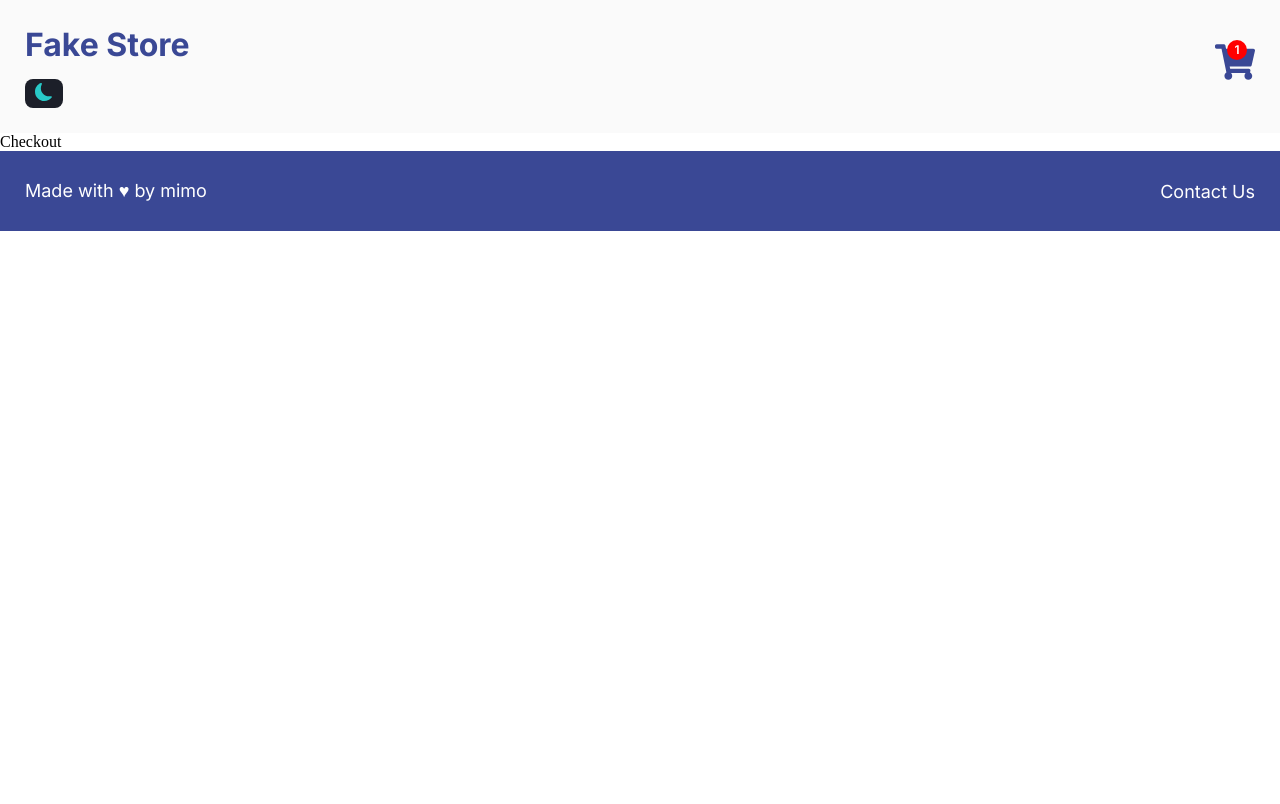
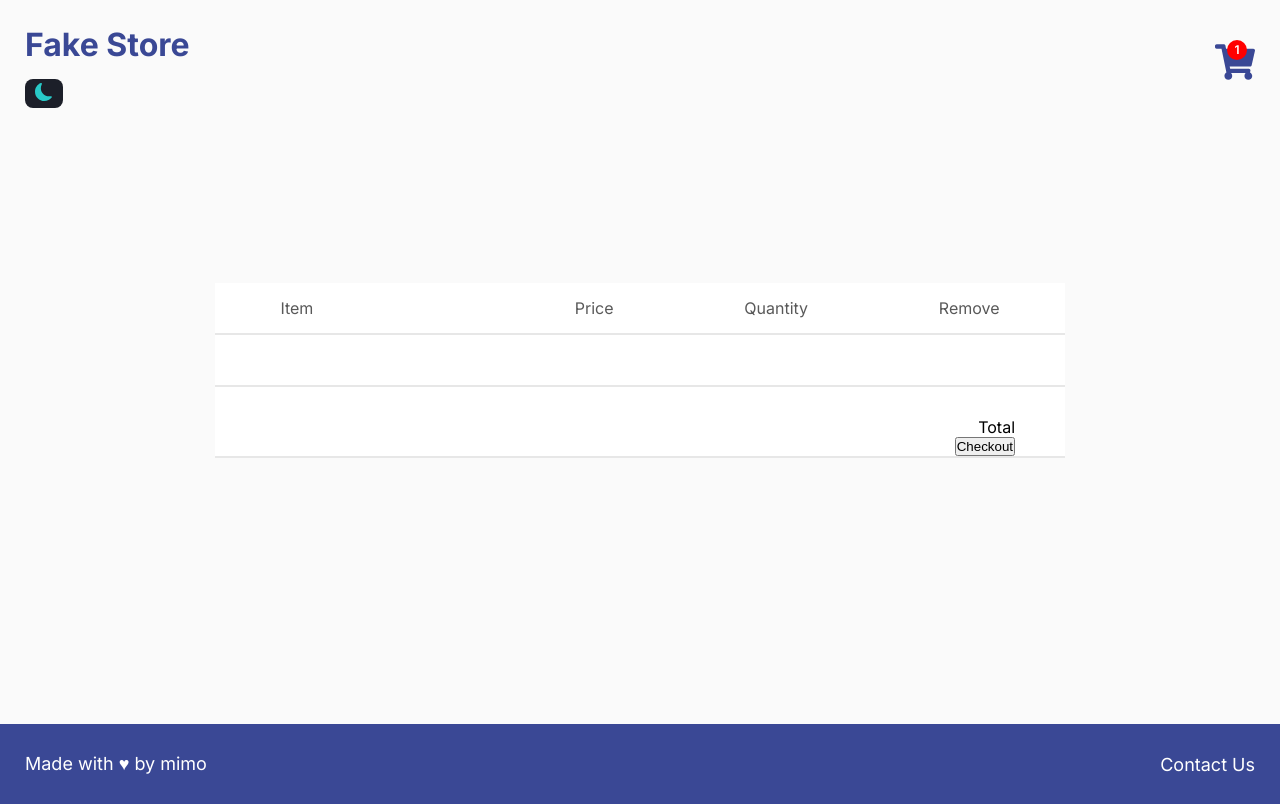
Before and after one commit to nhahn92/fake-store, a React (Vite) app: page /checkout in a window 1280 px wide. Built offline with nearby package versions, Linux system fonts and the light colour scheme.

Commit message:
Worked on Checkout page

```diff
--- a/src/pages/Checkout/Checkout.css
+++ b/src/pages/Checkout/Checkout.css
@@ -0,0 +1,58 @@
+.checkout-container {
+    display: flex;
+    align-items: center;
+    flex-direction: column;
+
+    background-color: var(--light-gray);
+    font-family: 'Inter', sans-serif;
+    height: calc(100vh - 209px);
+    width: 100%;
+}
+
+.checkout-container-dark {
+    background-color: var(--darker-blue);
+    color: var(--light-gray);
+}
+
+.checkout-header-container {
+    display: grid;
+    align-items: center;
+    justify-content: space-around;
+    grid-template:
+        "item item price quantity remove" 50px;
+
+    background-color: var(--white);
+    border-bottom: 2px solid var(--border-gray);
+    color: var(--dark-gray);
+    margin-top: 150px;
+    width: 850px;
+}
+
+.checkout-contents-container {
+    display: grid;
+    align-items: center;
+    justify-content: space-around;
+    grid-template:
+        "product product pricetag amount trashcan" 50px;
+
+    background-color: var(--white);
+    border-bottom: 2px solid var(--border-gray);
+    color: var(--black);
+    width: 850px;
+}
+
+.checkout-footer-container {
+    display: flex;
+    align-items: flex-end;
+    flex-direction: column;
+
+    background-color: var(--white);
+    border-bottom: 2px solid var(--border-gray);
+    color: var(--black);
+    padding: 30px 50px 0 0;
+    width: 850px;
+}
+
+.checkout-item-header {
+    grid-area: item;
+}
--- a/src/pages/Checkout/Checkout.jsx
+++ b/src/pages/Checkout/Checkout.jsx
@@ -1,10 +1,27 @@
-import React from 'react'
+import React, { useState, useEffect, useContext } from 'react'
 import './Checkout.css'
+import { ThemeContext } from '../../contexts/ThemeContext'
 
 function Checkout() {
+  // Change to use global state
+  // Note: {} not []
+  const {darkMode, setDarkMode} = useContext(ThemeContext)
+
   return (
-    <div>
-        Checkout
+    <div className={darkMode?"checkout-container checkout-container-dark" : "checkout-container"}>
+      <div className="checkout-header-container">
+        <p className="checkout-item-header">Item</p>
+        <p className="checkout-price-header">Price</p>
+        <p className="checkout-quantity-header">Quantity</p>
+        <p className="checkout-remove-header">Remove</p>
+      </div>
+      <div className="checkout-contents-container">
+
+      </div>
+      <div className="checkout-footer-container">
+        <p>Total</p>
+        <button>Checkout</button>
+      </div>
     </div>
   )
 }
```
